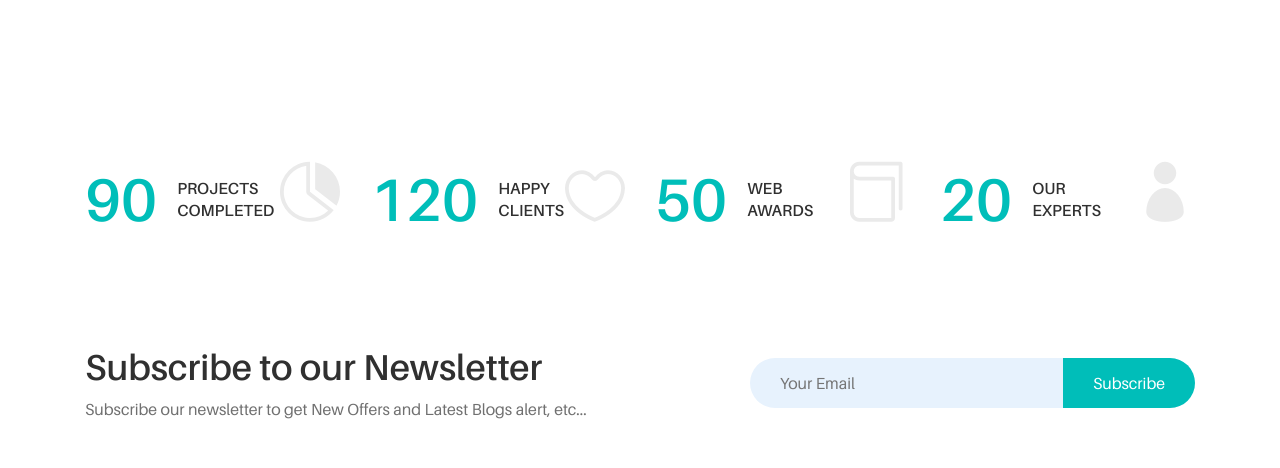
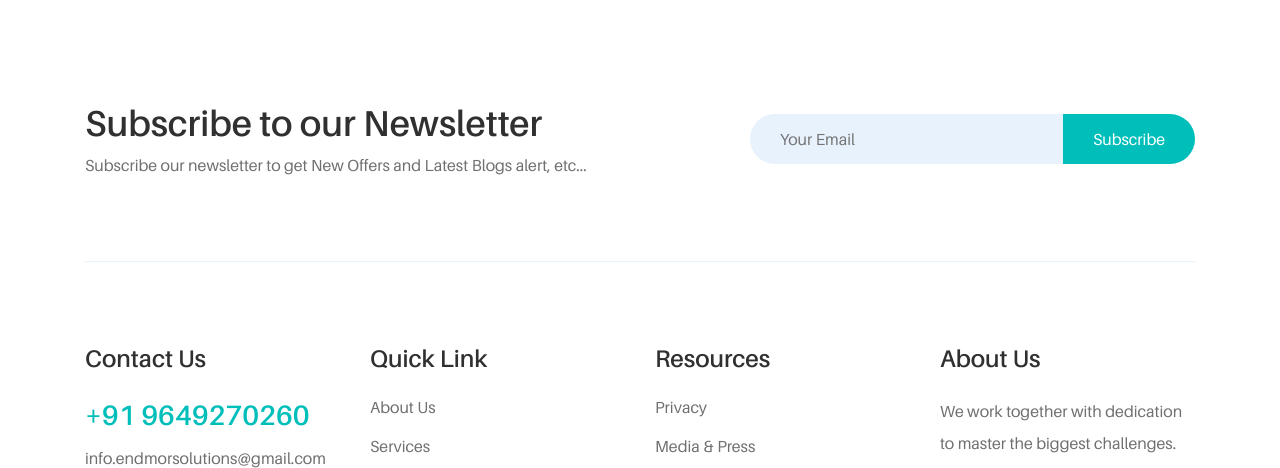
Before and after one commit to endmorsolutions/endmor, a plain HTML site: page services.html in a window 1280 px wide. Shown: the part 1512-1980 px from the top of the page. Drawn offline with Linux system fonts and the light colour scheme.

Commit message:
Update services.html

```diff
--- a/services.html
+++ b/services.html
@@ -297,57 +297,6 @@
     <!-- ***** Client Feedback Area End ***** -->
 
     <!-- ***** Cool Facts Area Start ***** -->
-    <div class="uza-cf-area section-padding-80-0">
-        <div class="container">
-            <div class="row">
-
-                <!-- Single Cool Facts Area -->
-                <div class="col-12 col-sm-6 col-lg-3">
-                    <div class="single-cf-area d-flex align-items-center mb-80">
-                        <h2><span class="counter">90</span></h2>
-                        <div class="cf-text">
-                            <h6>Projects<br>Completed</h6>
-                        </div>
-                        <div class="bg-icon"><i class="icon_piechart"></i></div>
-                    </div>
-                </div>
-
-                <!-- Single Cool Facts Area -->
-                <div class="col-12 col-sm-6 col-lg-3">
-                    <div class="single-cf-area d-flex align-items-center mb-80">
-                        <h2><span class="counter">120</span></h2>
-                        <div class="cf-text">
-                            <h6>Happy<br>clients</h6>
-                        </div>
-                        <div class="bg-icon"><i class="icon_heart_alt"></i></div>
-                    </div>
-                </div>
-
-                <!-- Single Cool Facts Area -->
-                <div class="col-12 col-sm-6 col-lg-3">
-                    <div class="single-cf-area d-flex align-items-center mb-80">
-                        <h2><span class="counter">50</span></h2>
-                        <div class="cf-text">
-                            <h6>WEB<br>awards</h6>
-                        </div>
-                        <div class="bg-icon"><i class="icon_book_alt"></i></div>
-                    </div>
-                </div>
-
-                <!-- Single Cool Facts Area -->
-                <div class="col-12 col-sm-6 col-lg-3">
-                    <div class="single-cf-area d-flex align-items-center mb-80">
-                        <h2><span class="counter">20</span></h2>
-                        <div class="cf-text">
-                            <h6>Our<br>experts</h6>
-                        </div>
-                        <div class="bg-icon"><i class="icon_profile"></i></div>
-                    </div>
-                </div>
-
-            </div>
-        </div>
-    </div>
     <!-- ***** Cool Facts Area End ***** -->
 
     <!-- ***** Newsletter Area Start ***** --> <br>
```
